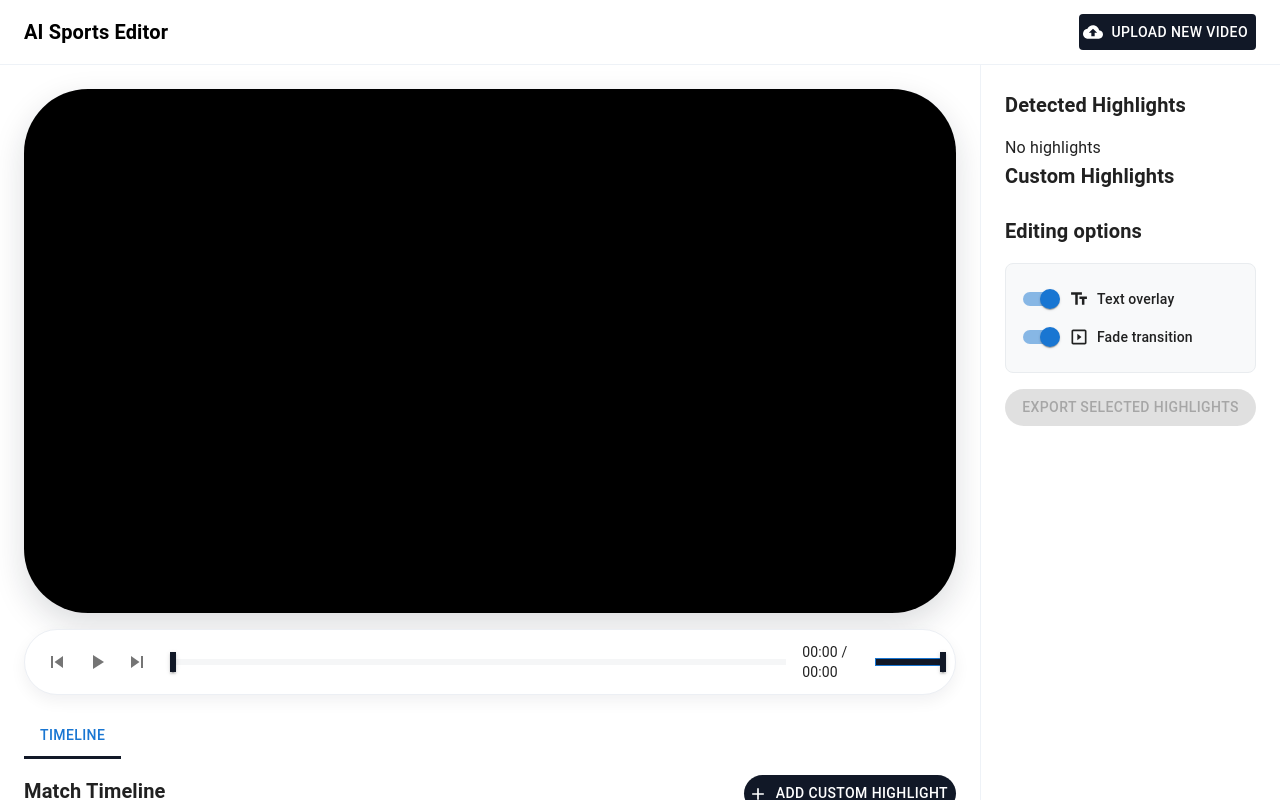
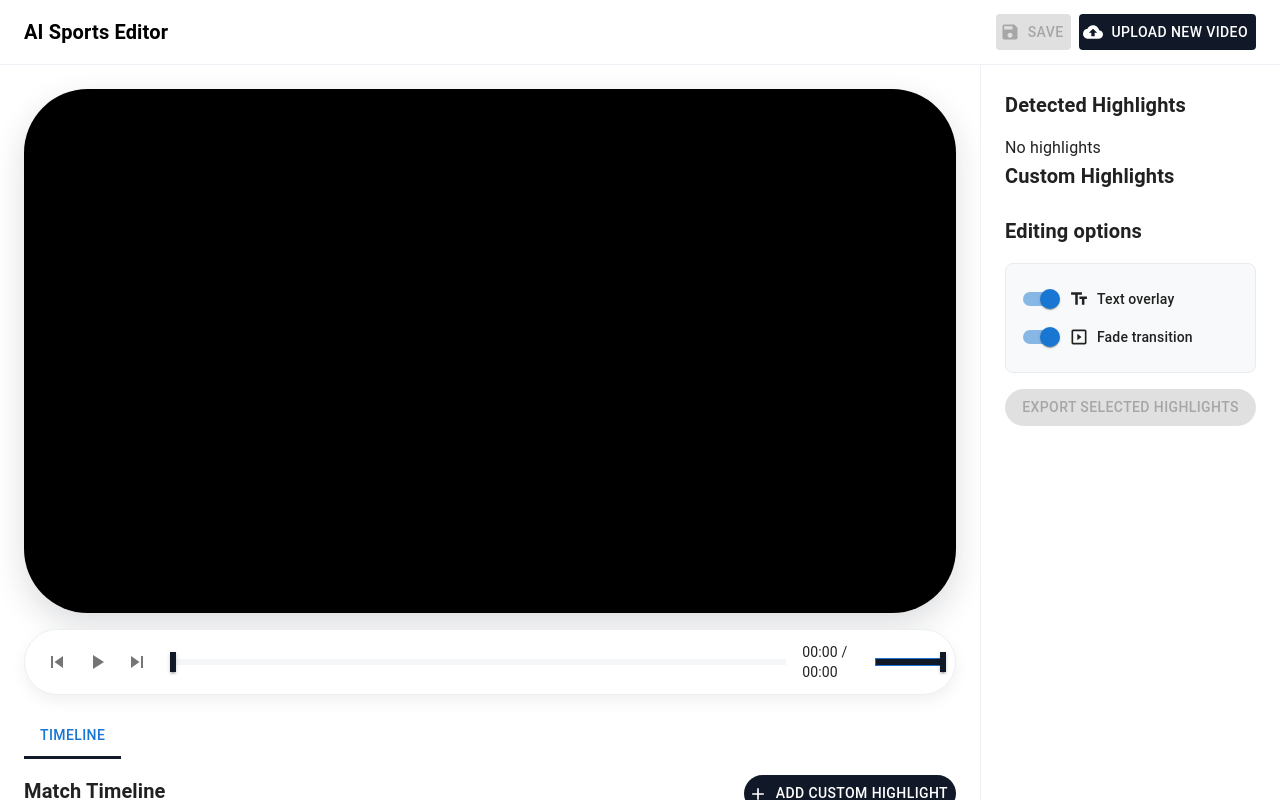
Before and after one commit to CBNU-playback/playback, a React (Create React App) app: page /edit in a window 1280 px wide. Shown: the top 800 px of the page. Built offline with nearby package versions, Linux system fonts and the light colour scheme.

Commit message:
수정사항

```diff
--- a/src/components/AIVideoEditor.js
+++ b/src/components/AIVideoEditor.js
@@ -137,7 +137,16 @@ function MainPage() {
           setIsLoading(false);
           setLoadingMessage('');
           console.log('Upload successful:', response.data);
-          navigate('/edit', { state: { videoSrc: url, fileId: response.data.file_id, aiHighlights: response.data.highlights, subtitleFiles } });
+          navigate('/edit', {
+            state: {
+              videoSrc: url,
+              fileId: response.data.file_id,
+              aiHighlights: response.data.highlights,
+              customHighlights: response.data.custom_highlights || [],
+              deletedHighlightIds: response.data.deleted_highlight_ids || [],
+              subtitleFiles
+            }
+          });
         }, 1000);
 
       } catch (error) {
--- a/src/pages/Home.js
+++ b/src/pages/Home.js
@@ -111,7 +111,7 @@ const EVENT_COLORS = {
 
 export default function FootballVideoEditor() {
   const location = useLocation();
-  const { videoSrc, fileId, aiHighlights, highlights } = location.state || {};
+  const { videoSrc, fileId, aiHighlights, highlights, customHighlights: loadedCustomHighlights, deletedHighlightIds: loadedDeletedIds } = location.state || {};
   const [isPlaying, setIsPlaying] = useState(false);
   const [currentTime, setCurrentTime] = useState(0);
   const [videoDuration, setVideoDuration] = useState(0); // videoDuration을 상태로 설정
@@ -127,7 +127,7 @@ export default function FootballVideoEditor() {
   const [customEndHour, setCustomEndHour] = useState('');
   const [customEndMinute, setCustomEndMinute] = useState('');
   const [customEndSecond, setCustomEndSecond] = useState('');
-  const [customHighlights, setCustomHighlights] = useState([]);
+  const [customHighlights, setCustomHighlights] = useState(loadedCustomHighlights || []);
   const [customName, setCustomName] = useState(''); // 이름 상태 추가
   const [activeHighlightEnd, setActiveHighlightEnd] = useState(null);
   const fileInputRef = useRef(null);  // input 참조용
@@ -146,13 +146,21 @@ export default function FootballVideoEditor() {
 
   const [selectedHighlights, setSelectedHighlights] = useState([]);
 
+  // 저장 상태 관리
+  const [hasUnsavedChanges, setHasUnsavedChanges] = useState(false);
+  const [isSaving, setIsSaving] = useState(false);
+  const [saveMessage, setSaveMessage] = useState('');
+  const [deletedHighlightIds, setDeletedHighlightIds] = useState(loadedDeletedIds || []);
+
   // Detected Highlights 탭 상태 추가
-  const [highlightTab, setHighlightTab] = useState(Object.keys(detectedHighlights)[0] || '');
+  const [highlightTab, setHighlightTab] = useState('');
 
   // detectedHighlights가 바뀔 때 탭 초기화
   useEffect(() => {
     const keys = Object.keys(detectedHighlights);
-    if (keys.length > 0) setHighlightTab(keys[0]);
+    if (keys.length > 0 && !highlightTab) {
+      setHighlightTab(keys[0]);
+    }
   }, [detectedHighlights]);
 
   const formatTime = (time) => {
@@ -238,6 +246,70 @@ export default function FootballVideoEditor() {
     }
   }, [aiHighlights, highlights]);
 
+  // 저장 함수
+  const saveHighlights = async () => {
+    if (!fileId) {
+      alert('파일 ID가 없습니다.');
+      return;
+    }
+
+    try {
+      setIsSaving(true);
+      setSaveMessage('저장 중...');
+
+      // detectedHighlights를 평면 배열로 변환
+      const flattenedHighlights = [];
+      Object.entries(detectedHighlights).forEach(([category, highlights]) => {
+        highlights.forEach(h => flattenedHighlights.push(h));
+      });
+
+      const response = await axios.put(`http://172.17.174.197:8000/api/update-highlights/${fileId}/`, {
+        highlights: flattenedHighlights,
+        custom_highlights: customHighlights,
+        deleted_highlight_ids: deletedHighlightIds
+      });
+
+      console.log('[SAVE] 저장 성공:', response.data);
+      setHasUnsavedChanges(false);
+      setSaveMessage('저장 완료!');
+      setTimeout(() => setSaveMessage(''), 2000);
+    } catch (error) {
+      console.error('[SAVE] 저장 실패:', error);
+      setSaveMessage('저장 실패!');
+      setTimeout(() => setSaveMessage(''), 3000);
+    } finally {
+      setIsSaving(false);
+    }
+  };
+
+  // 페이지 이탈 시 경고
+  useEffect(() => {
+    const handleBeforeUnload = (e) => {
+      if (hasUnsavedChanges) {
+        e.preventDefault();
+        e.returnValue = '저장하지 않은 변경사항이 있습니다. 페이지를 떠나시겠습니까?';
+        return e.returnValue;
+      }
+    };
+
+    window.addEventListener('beforeunload', handleBeforeUnload);
+    return () => window.removeEventListener('beforeunload', handleBeforeUnload);
+  }, [hasUnsavedChanges]);
+
+  // 페이지 라우팅 이동 시 경고
+  useEffect(() => {
+    const unblock = () => {
+      if (hasUnsavedChanges) {
+        return window.confirm('저장하지 않은 변경사항이 있습니다. 페이지를 떠나시겠습니까?');
+      }
+      return true;
+    };
+
+    // React Router의 navigation blocking은 v6에서 다르게 처리되므로
+    // 간단하게 window.onbeforeunload로 처리
+    return () => {};
+  }, [hasUnsavedChanges]);
+
   const handleSaveExport = () => {
     const a = document.createElement('a');
     a.href = videoSrc; // videoSrc가 이미 Blob URL이므로 그대로 사용
@@ -262,6 +334,8 @@ export default function FootballVideoEditor() {
       [category]: prev[category].filter(h => h.id !== highlightId)
     }));
     setSelectedHighlights(prev => prev.filter(h => !(h.category === category && h.id === highlightId)));
+    setDeletedHighlightIds(prev => [...prev, highlightId]);
+    setHasUnsavedChanges(true);  // 변경사항 표시
   };
 
   const handlePlayHighlight = (highlight) => {
@@ -283,6 +357,7 @@ export default function FootballVideoEditor() {
         if (removed && h.start === removed.start && h.end === removed.end) return false;
         return true;
       }));
+      setHasUnsavedChanges(true);  // 변경사항 표시
       return prev.filter(h => h.id !== id);
     });
   };
@@ -390,11 +465,13 @@ export default function FootballVideoEditor() {
       id: Date.now(), // 고유 ID 추가
       name: customName,
       start: start,
-      end: end
+      end: end,
+      type: customName || 'Custom'  // type 필드 추가
     }]);
     setCustomName('');
     setCustomStartHour(''); setCustomStartMinute(''); setCustomStartSecond('');
     setCustomEndHour(''); setCustomEndMinute(''); setCustomEndSecond('');
+    setHasUnsavedChanges(true);  // 변경사항 표시
     handleClose();
   };
   const handleNewVideoUploadClick = () => {
@@ -494,6 +571,41 @@ export default function FootballVideoEditor() {
           >
             AI Sports Editor
           </Typography>
+
+          {/* 저장 상태 표시 */}
+          {hasUnsavedChanges && !isSaving && (
+            <Chip
+              label="저장되지 않음"
+              size="small"
+              color="warning"
+              sx={{ mr: 2 }}
+            />
+          )}
+          {saveMessage && (
+            <Typography
+              variant="body2"
+              color={saveMessage.includes('완료') ? 'success.main' : saveMessage.includes('실패') ? 'error.main' : 'primary'}
+              sx={{ mr: 2 }}
+            >
+              {saveMessage}
+            </Typography>
+          )}
+
+          {/* Save 버튼 */}
+          <Button
+            startIcon={<Save />}
+            onClick={saveHighlights}
+            disabled={!hasUnsavedChanges || isSaving}
+            sx={{
+              mr: 1,
+              bgcolor: hasUnsavedChanges ? '#2e7d32' : '#e0e0e0',
+              color: hasUnsavedChanges ? '#fff' : '#757575',
+              '&:hover': { bgcolor: hasUnsavedChanges ? '#1b5e20' : '#d0d0d0' }
+            }}
+          >
+            {isSaving ? '저장 중...' : 'Save'}
+          </Button>
+
           <Button startIcon={<CloudUpload />} onClick={handleNewVideoUploadClick} disabled={isLoading} sx={{ bgcolor: '#111827', color: '#fff', '&:hover': { bgcolor: '#0b1220' } }}>
             Upload New Video
           </Button>
@@ -706,7 +818,7 @@ export default function FootballVideoEditor() {
             })}
           </Box>
           {/* 카테고리별 탭 UI */}
-          {Object.keys(detectedHighlights).length > 0 && (
+          {Object.keys(detectedHighlights).length > 0 && highlightTab && (
             <Tabs
               value={highlightTab}
               onChange={(e, newValue) => setHighlightTab(newValue)}
```
Also changed, not shown: 9 other files (tests, documents, lock files or other folders).
